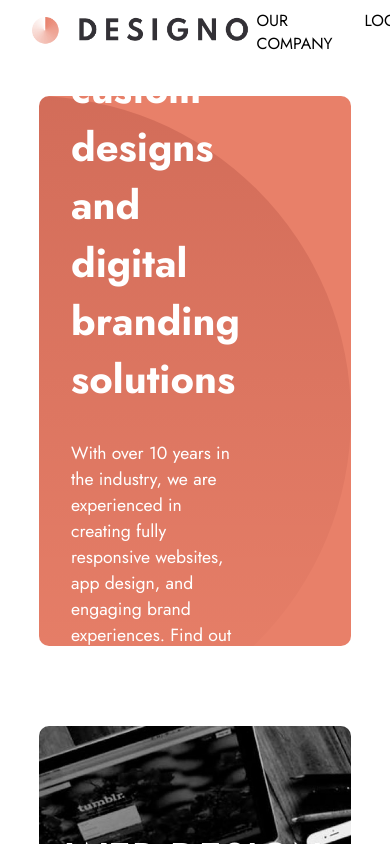
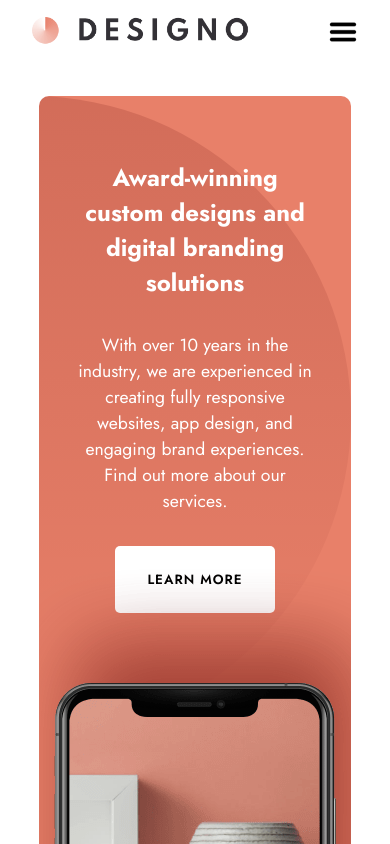
Before and after one commit to AbbyNyakara/Designo-Website, a React (Vite) app: page / in a window 390 px wide. Shown: the top 844 px of the page. Built offline with nearby package versions, Linux system fonts and the light colour scheme.

Commit message:
add state for the navbar

```diff
--- a/src/components/Header/Header.jsx
+++ b/src/components/Header/Header.jsx
@@ -1,9 +1,13 @@
-import React from 'react';
+import React, { useState } from 'react';
 import { useNavigate } from 'react-router-dom';
 import logo from '../../assets/logo-dark.png';
+import menuIcon from '../../assets/open-menu.png';
+import closeIcon from '../../assets/close-menu.png';
 import './header.scss';
 
 const Header = () => {
+
+  const [open, setOpen] = useState(true);
 
   const navigate = useNavigate();
 
@@ -28,6 +32,11 @@ const Header = () => {
       <div className="nav__logo" onClick={toHome}>
         <img src={logo} alt="logo" />
       </div>
+
+      <div className="main__navigation" id={open ? "showLinks" : ""}>
+        <div className="close__icon__mobile" onClick={() => setOpen(!open)}>
+          <img src={closeIcon} alt="" />
+        </div>
         <ul className='nav__links'>
           <li onClick={toAbout}>
             Our Company
@@ -39,6 +48,10 @@ const Header = () => {
             Contact
           </li>
         </ul>
+      </div>
+      <div className="mobile__nav" onClick={() => setOpen(!open)}>
+        <img src={menuIcon} alt="" />
+      </div>
     </nav>
   )
 }
--- a/src/components/Header/header.scss
+++ b/src/components/Header/header.scss
@@ -25,3 +25,43 @@
     height: 100%;
   }
 }
+
+.close__icon__mobile {
+  display: none;
+}
+
+.mobile__nav {
+  display: none
+}
+
+.nav #showLinks {
+  display: flex;
+}
+
+@media only screen and (max-width: 750px) {
+  .nav__links {
+    display: none;
+  }
+
+  .mobile__nav {
+    display: flex;
+    img {
+      width: 30px;
+      height: 30px;
+    }
+  }
+
+
+
+  // .close__icon__mobile {
+  //   display: flex;
+  //   position: absolute;
+  //   top: 15px;
+  //   right: 20px;
+  //   img {
+  //     width: 40px;
+  //     height: 40px;
+  //   }
+  // }
+
+}
--- a/src/components/Hero/hero.scss
+++ b/src/components/Hero/hero.scss
@@ -20,10 +20,38 @@
 }
 
 .hero__title {
-  font-size: 2.5rem;
+  font-size: 2.2rem;
   padding-bottom: 2rem;
 }
 
 .hero__description {
   font-size: 1.1rem;
 }
+
+// Mobile and desktop
+@media only screen and (max-width: 1200px) {
+  .hero {
+    flex-direction: column;
+    text-align: center;
+    max-height: 870px;
+  }
+
+  .hero__left {
+    padding-top: 2rem;
+  }
+
+  .hero__phone_img {
+    position: relative;
+    top: -100px;
+  }
+
+  .hero__title {
+    font-size: 1.5rem;
+  }
+}
+
+// @media only screen and (max-width: 450px) {
+//   .hero {
+
+//   }
+// }
```
Also changed, not shown: src/assets/open-menu.png (renamed from src/assets/hamburger-open-menu.png). Lines whose indentation alone changed are shown as unchanged.
